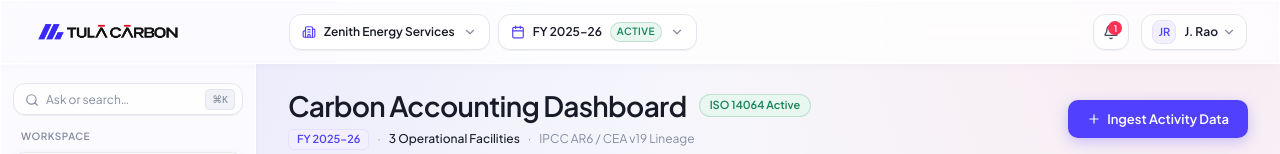
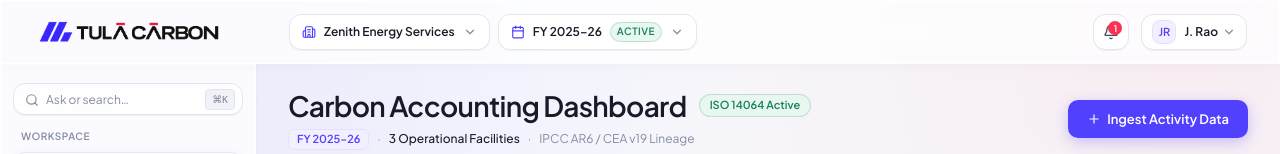
Before and after one commit to SatishBitra/net-zero-phase-1_v1, a React (Vite) app: page / in a window 1280 px wide. Shown: the top 154 px of the page. Built offline with nearby package versions, Linux system fonts and the light colour scheme.

Commit message:
fix: update logo sizes across Header, Sidebar, and Login components for better visibility

```diff
--- a/src/components/flows/FlowA_Onboarding/Screen01_Login.tsx
+++ b/src/components/flows/FlowA_Onboarding/Screen01_Login.tsx
@@ -55,7 +55,7 @@ export const Screen01_Login: React.FC = () => {
         <img
           src={tulaLogo}
           alt="Tula Carbon"
-          className="h-12 sm:h-14 w-auto max-w-[220px] object-contain"
+          className="h-16 sm:h-18 w-auto max-w-[260px] object-contain"
         />
         <span className="text-[11px] font-semibold text-[#027A48] flex items-center space-x-1">
           <span className="w-1.5 h-1.5 rounded-full bg-[#027A48]"></span>
--- a/src/components/layout/Header.tsx
+++ b/src/components/layout/Header.tsx
@@ -138,7 +138,7 @@ export const Header: React.FC<HeaderProps> = ({ onOpenFlowMap }) => {
             <img
               src={tulaLogo}
               alt="Tula Carbon"
-              className="h-11 sm:h-12 w-auto max-w-[220px] object-contain group-hover:opacity-90 transition-opacity"
+              className="h-14 sm:h-16 w-auto max-w-[260px] object-contain group-hover:opacity-90 transition-opacity"
             />
           </div>
 
@@ -180,7 +180,7 @@ export const Header: React.FC<HeaderProps> = ({ onOpenFlowMap }) => {
               <img
                 src={tulaLogo}
                 alt="Tula Carbon"
-                className="h-11 sm:h-12 md:h-[50px] w-auto max-w-[230px] object-contain group-hover:opacity-90 transition-opacity"
+                className="h-14 sm:h-16 md:h-[64px] w-auto max-w-[260px] object-contain group-hover:opacity-90 transition-opacity"
               />
             </div>
 
--- a/src/components/layout/Sidebar.tsx
+++ b/src/components/layout/Sidebar.tsx
@@ -480,7 +480,7 @@ export const Sidebar: React.FC = () => {
             <img
               src={tulaLogo}
               alt="Tula Carbon"
-              className="h-9 sm:h-10 w-auto max-w-[180px] object-contain"
+              className="h-12 sm:h-14 w-auto max-w-[220px] object-contain"
             />
           </div>
           <button
```
